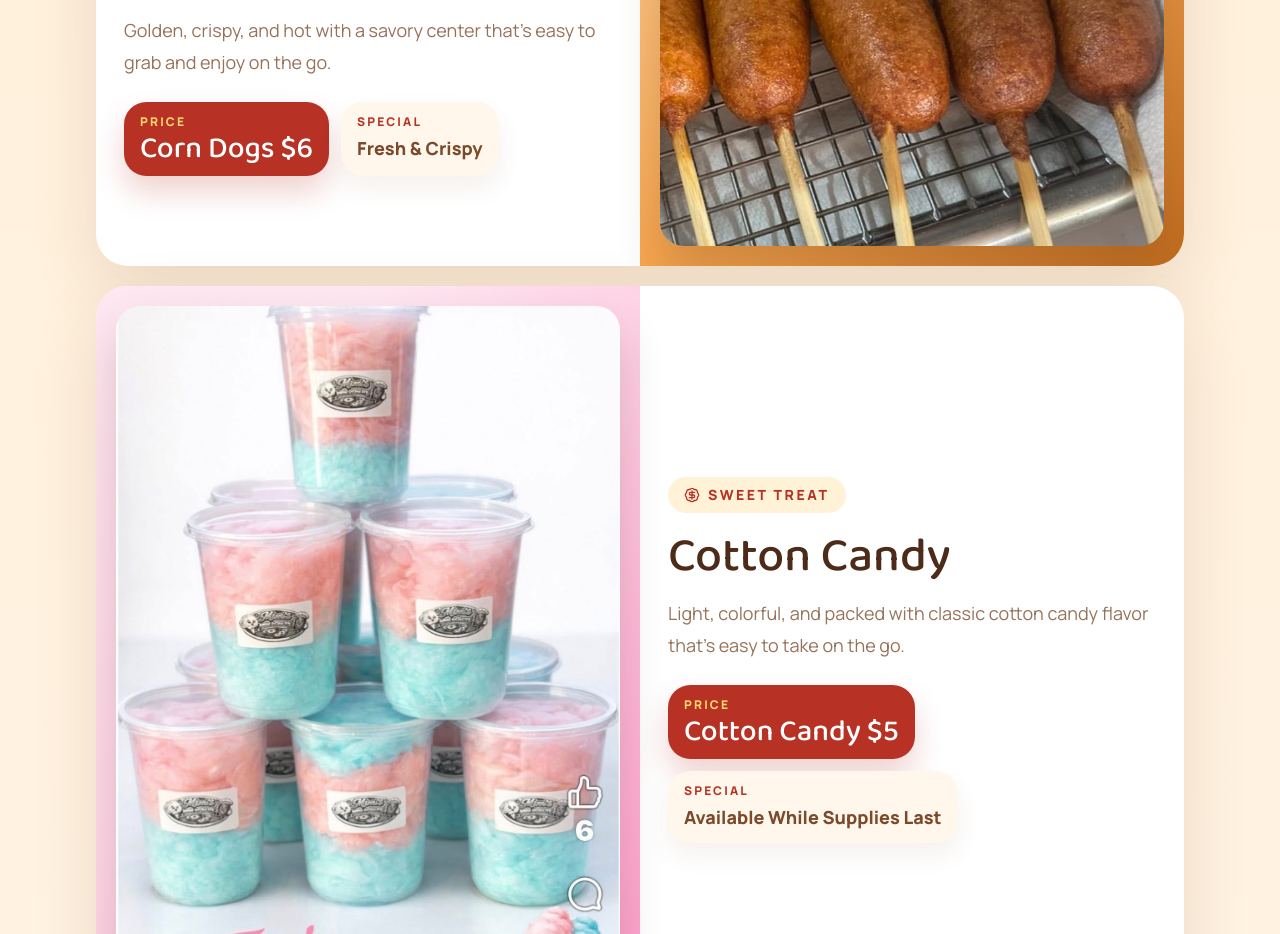
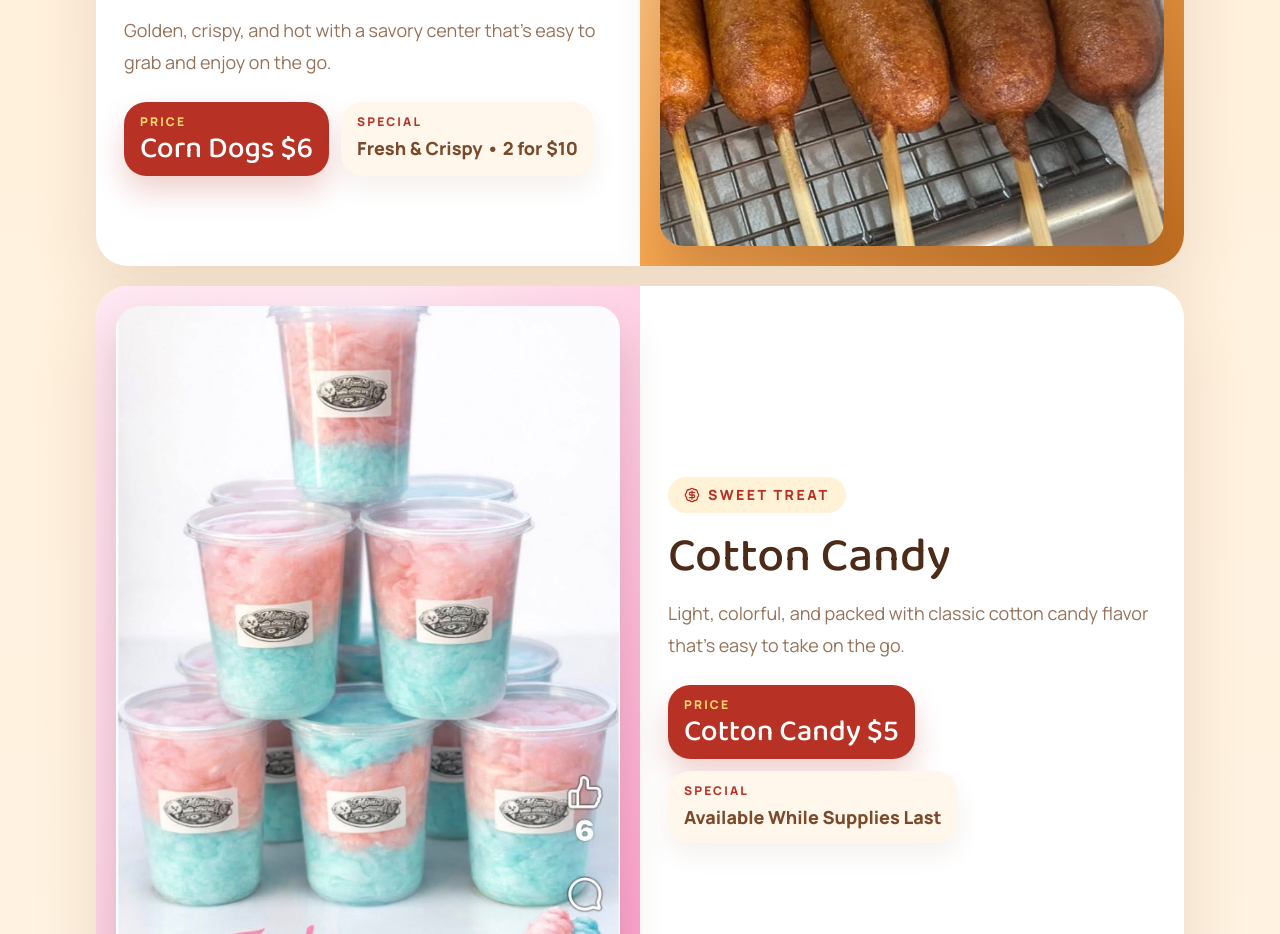
Before and after one commit to wertishjose/big-daves-mini-donuts, a React (Vite) app: page / in a window 1280 px wide. Shown: the part 2960-3894 px from the top of the page. Built offline with nearby package versions, Linux system fonts and the light colour scheme; no server answers; the database is empty.

Commit message:
Update corn dog special text

```diff
--- a/src/data/mockData.js
+++ b/src/data/mockData.js
@@ -35,7 +35,7 @@ export const defaultSiteContent = {
       name: "Corn Dogs",
       badge: "Savory Favorite",
       price: "Corn Dogs $6",
-      bonus: "Fresh & Crispy",
+      bonus: "Fresh & Crispy • 2 for $10",
       description: "Golden, crispy, and hot with a savory center that's easy to grab and enjoy on the go.",
       image: "/images/697262911_122263167326059769_8878770367604943364_n.jpg",
       accent: "from-[#ffcf94] via-[#f6a64f] to-[#c16c1d]",
```
